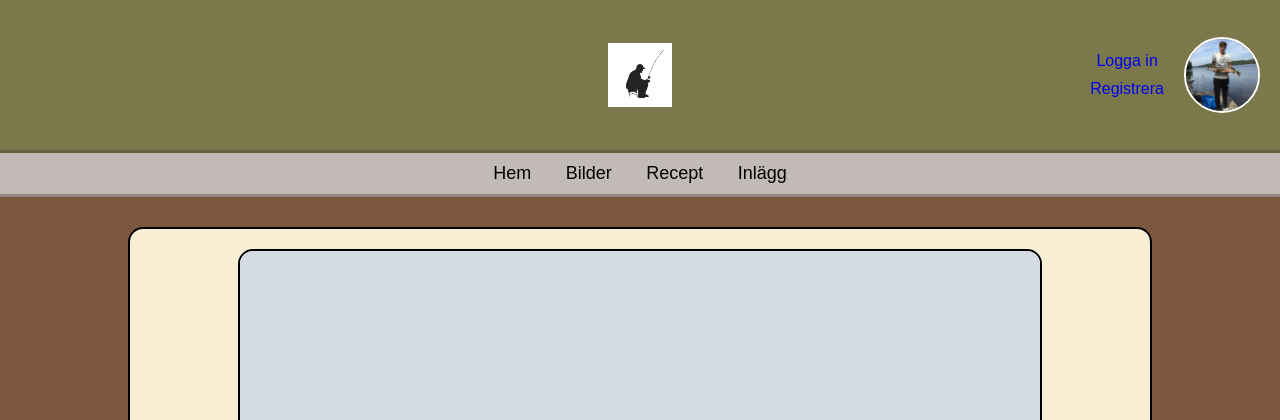
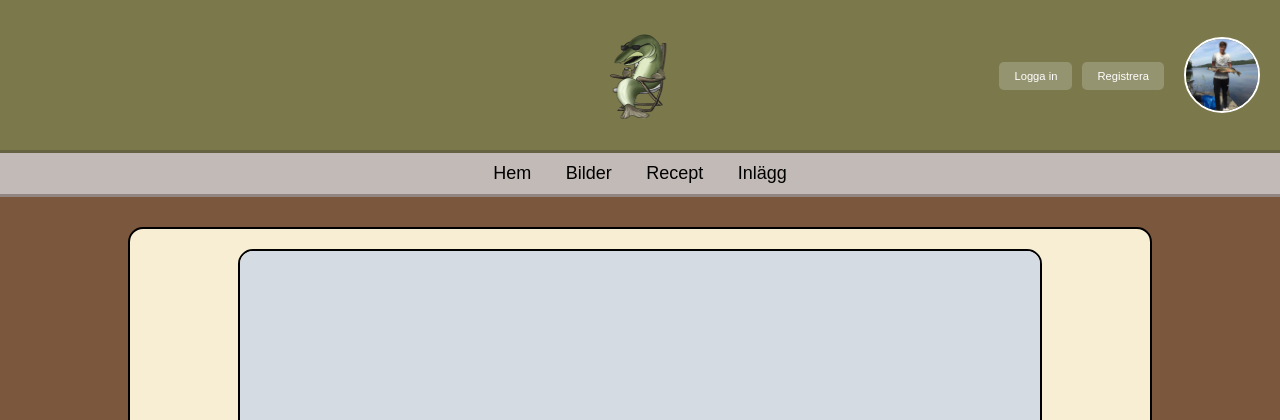
Before and after one commit to Grupp2-Blogg/grupp2-blogg, a PHP site: page /posts.php?id=1 in a window 1280 px wide. Shown: the top 420 px of the page. Run offline with PHP 8.4, Linux system fonts and the light colour scheme; tables that the repository leaves empty or names only in its code hold one stand-in row (values such as "Sample post"); grey boxes marked "Sample" are stand-in pictures.

Commit message:
Fixat med knapparna så de har rätt css och en a tagg för logga ut

```diff
--- a/Styles.css
+++ b/Styles.css
@@ -37,7 +37,7 @@
 }
 
 .top-header img{
-    height: 8vh;
+    height: 15vh;
     width: 8vh;
 }
 
@@ -120,7 +120,8 @@
     gap: 10px;
     padding: 20px;
     display: flex;
-    flex-direction: column;
+    flex-direction: row;
+    align-items: center;
 }
 
 .login-btn, .register-btn
--- a/public/index.php
+++ b/public/index.php
@@ -45,7 +45,7 @@
 <body>
 
     <header class="top-header">
-        <img src="../fiskebi/8880968.jpg">
+        <img src="./fiskebi/Logga.png">
 
 
         <div class="login-banner">
@@ -77,7 +77,7 @@
                     <?php endif; ?>
                     <form action="./logout.php" method="post">
                         <div class="form-button-container">
-                            <button type="submit" class="login-btn">Logga ut</button>
+                            <a href="./logout.php" class="login-btn">Logga ut</a>
                         </div>
                     </form>
                     <div class="form-button-container">
@@ -139,7 +139,6 @@
     ?>
     <?php foreach ($posts as $post): ?>
         <div class="div--inlägg-container">
-            <?php var_dump($post['image_path'])?>
             <a href="posts.php?id=<?= htmlspecialchars($post['blogpost_id']) ?>">
                 <div>
                     <img src="/<?= htmlspecialchars($post['image_path']) ?? '' ?>" alt="<?= htmlspecialchars($post['blogtitle']) ?>">
--- a/public/posts.php
+++ b/public/posts.php
@@ -75,7 +75,7 @@
 <body>
 
     <header class="top-header">
-        <img src="../fiskebi/8880968.jpg">
+        <img src="./fiskebi/Logga.png">
 
 
         <div class="login-banner">
@@ -89,18 +89,18 @@
                     <?php endif; ?>
                     <form action="./logout.php" method="post">
                         <div class="form-button-container">
-                            <button type="submit" class="form-button">Logga ut</button>
+                            <a href="./logout.php" class="login-btn">Logga ut</a>
                         </div>
                     </form>
                     <div class="form-button-container">
-                        <a href="./account_details_router.php" class="form-button">Acc Settings</a>
+                        <a href="./account_details_router.php" class="login-btn">Acc Settings</a>
                     </div>
                 <?php else: ?>
                     <div class="form-button-container">
-                        <a href="./login.php" class="form-button">Logga in</a>
+                        <a href="./login.php" class="login-btn">Logga in</a>
                     </div>
                     <div class="form-button-container">
-                        <a href="./signup.php" class="form-button">Registrera</a>
+                        <a href="./signup.php" class="register-btn">Registrera</a>
                     </div>
                 <?php endif; ?>
 
```
